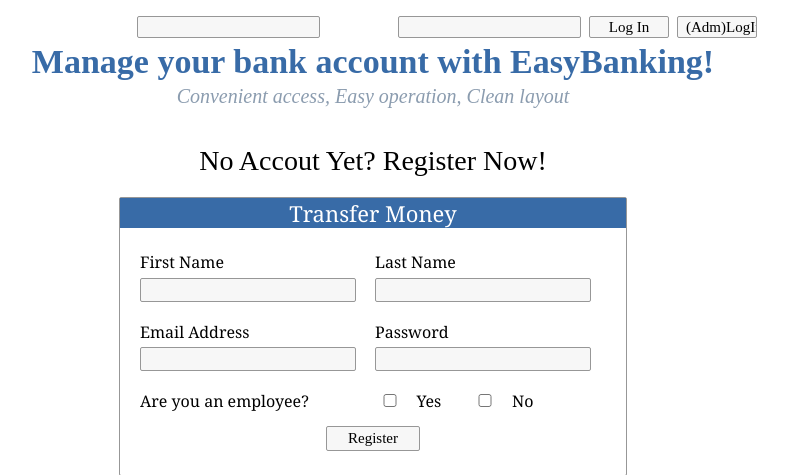
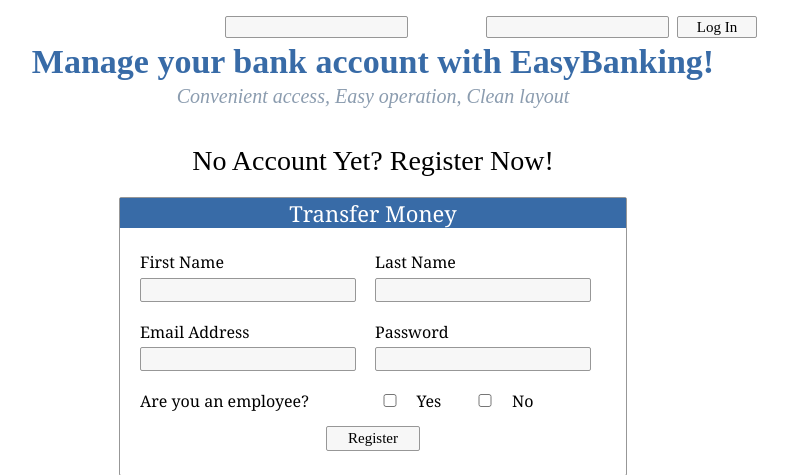
Before and after one commit to GrumpyZhou/Team_13, a PHP site: page / in a window 1280 px wide. Shown: the part 50-525 px from the top of the page, without its empty margins (267-1055 px from the left). Run offline with PHP 8.4, Linux system fonts and the light colour scheme; some libraries are stand-ins or nearby versions.

Commit message:
View/index: minor bug fixes

```diff
--- a/EasyBanking/View/index.php
+++ b/EasyBanking/View/index.php
@@ -19,9 +19,6 @@
             <label>Password</label><input type="password" name="password" required/>
             <input type="submit" class="barbtn" value="Log In"/>
         </form>
-        <form action="toBeDeleted/administration.html">
-            <input type="submit" class="barbtn" value="(Adm)LogIn"/>
-        </form>
     </div>
 </div>
 
@@ -31,7 +28,7 @@
     <div class="banner"><h1>Manage your bank account with EasyBanking!</h1>
         <span>Convenient access, Easy operation, Clean layout </span>
     </div>
-    <div class="descript">No Accout Yet? Register Now!</div>
+    <div class="descript">No Account Yet? Register Now!</div>
     <div class="widw">
         <div class="titbg"><span>Transfer Money</span></div>
         <form class="register" action="../Controller/RegisterCtrl.php" method="post">
```
